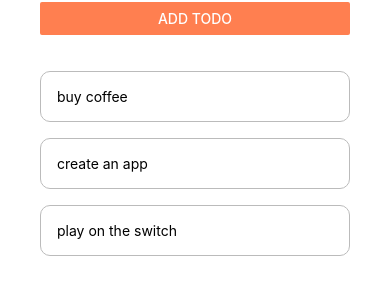
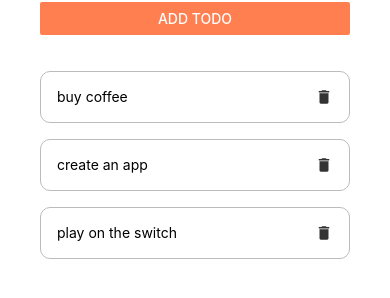
Before and after one commit to nulmete/react-native-tutorial, a React Native app: screen / in a window 390 px wide. Shown: the part 158-456 px from the top of the page. Built offline with nearby package versions, Linux system fonts and the light colour scheme.

Commit message:
add delete button

```diff
--- a/components/TodoItem.js
+++ b/components/TodoItem.js
@@ -1,10 +1,14 @@
 import React from "react";
 import { TouchableOpacity, StyleSheet, View, Text } from "react-native";
+import { MaterialIcons } from "@expo/vector-icons";
 
 export default function TodoItem({ item, pressHandler }) {
   return (
     <TouchableOpacity onPress={() => pressHandler(item.key)}>
-      <Text style={styles.item}>{item.text}</Text>
+      <View style={styles.item}>
+        <Text>{item.text}</Text>
+        <MaterialIcons name="delete" size={18} color="#333" />
+      </View>
     </TouchableOpacity>
   );
 }
@@ -17,5 +21,7 @@
     borderWidth: 1,
     borderStyle: "solid",
     borderRadius: 10,
+    flexDirection: "row",
+    justifyContent: "space-between",
   },
 });
```
